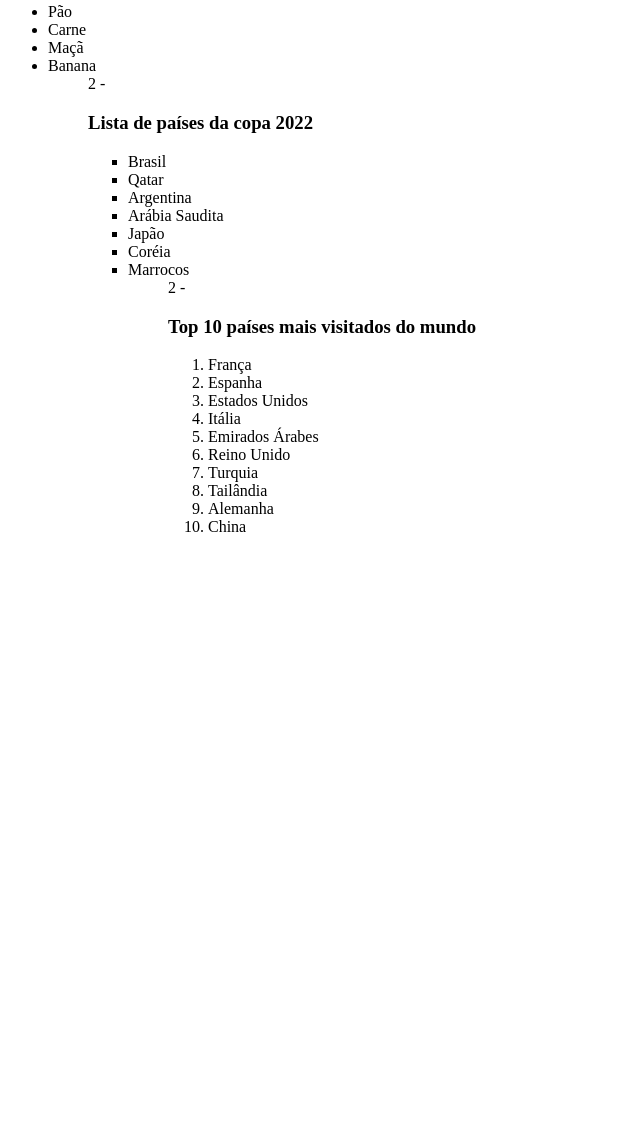
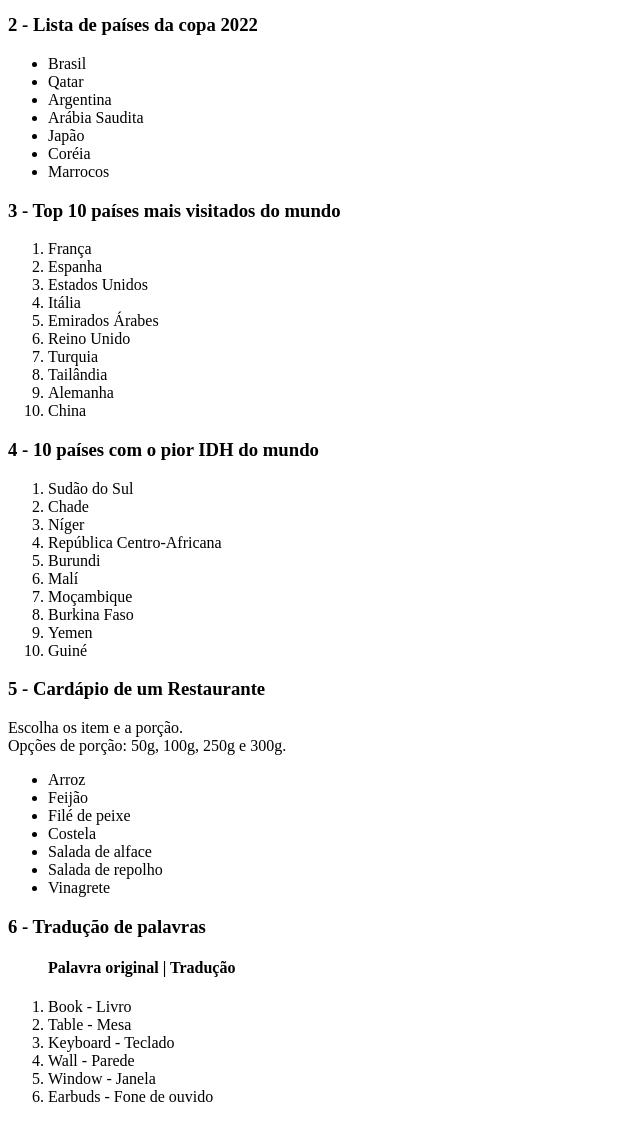
Before and after one commit to murilott/desweb2023, a plain HTML site: page 01/aula3.html in a window 1280 px wide. Shown: the part 136-1258 px from the top of the page, without its empty margins (0-640 px from the left). Before the commit the page ends 800 px from the top, so only its background shows below. Drawn offline with Linux system fonts and the light colour scheme.

Commit message:
Add files via upload

```diff
--- a/01/aula3.html
+++ b/01/aula3.html
@@ -1,3 +1,15 @@
+<!DOCTYPE html>
+<html lang="pt-br">
+	<head>
+		<title>Documento HTML</title>
+		<meta charset="utf-8">
+	</head>
+
+  <style>
+
+  </style>
+
+  <!--
   01. Crie uma página HTML que contenha uma lista compras.
 
   02. Crie uma página HTML que contenha os grupos da Copa do Mundo de 2022 com os seus respectivos países.
@@ -9,21 +21,19 @@
   05. Crie uma página HTML que contenha um cardápio de um restaurante.
 
   06. Crie uma página HTML que contenha  algumas palavras em um idioma estrangeiro (ex: alemão, francês, inglês) e a tradução para o português.
+  -->
 
-1 -
-
-<h3>Lista de compras</h3>
+	<body>
+		<h3>1 - Lista de compras</h3>
 
     <ul>
       <li>Pão</li>
       <li>Carne</li>
       <li>Maçã</li>
       <li>Banana</li>
-<ul>
+    </ul>
 
-2 -
-
-<h3>Lista de países da copa 2022</h3>
+    <h3>2 - Lista de países da copa 2022</h3>
 
     <ul>
       <li>Brasil</li>
@@ -33,11 +43,9 @@
       <li>Japão</li>
       <li>Coréia</li>
       <li>Marrocos</li>
-<ul>
+    </ul>
 
-2 -
-
-<h3>Top 10 países mais visitados do mundo</h3>
+    <h3>3 - Top 10 países mais visitados do mundo</h3>
 
     <ol>
       <li>França</li>
@@ -50,4 +58,48 @@
       <li>Tailândia</li>
       <li>Alemanha</li>
       <li>China</li>
+    </ol>
+
+    <h3>4 - 10 países com o pior IDH do mundo</h3>
+
     <ol>
+      <li>Sudão do Sul</li>
+      <li>Chade</li>
+      <li>Níger</li>
+      <li>República Centro-Africana</li>
+      <li>Burundi</li>
+      <li>Malí</li>
+      <li>Moçambique</li>
+      <li>Burkina Faso</li>
+      <li>Yemen</li>
+      <li>Guiné</li>
+    </ol>
+
+    <h3>5 - Cardápio de um Restaurante</h3>
+
+    <p>Escolha os item e a porção.<br>
+    Opções de porção: 50g, 100g, 250g e 300g.</p>
+
+    <ul>
+      <li>Arroz</li>
+      <li>Feijão</li>
+      <li>Filé de peixe</li>
+      <li>Costela</li>
+      <li>Salada de alface</li>
+      <li>Salada de repolho</li>
+      <li>Vinagrete</li>
+    </ul>
+
+    <h3>6 - Tradução de palavras</h3>
+
+    <ol>
+      <h4>Palavra original | Tradução</h4>
+      <li>Book - Livro</li>
+      <li>Table - Mesa</li>
+      <li>Keyboard - Teclado</li>
+      <li>Wall - Parede</li>
+      <li>Window - Janela</li>
+      <li>Earbuds - Fone de ouvido</li>
+    </ol>
+  </body>
+</html>
```
Lines whose indentation alone changed are shown as unchanged.
